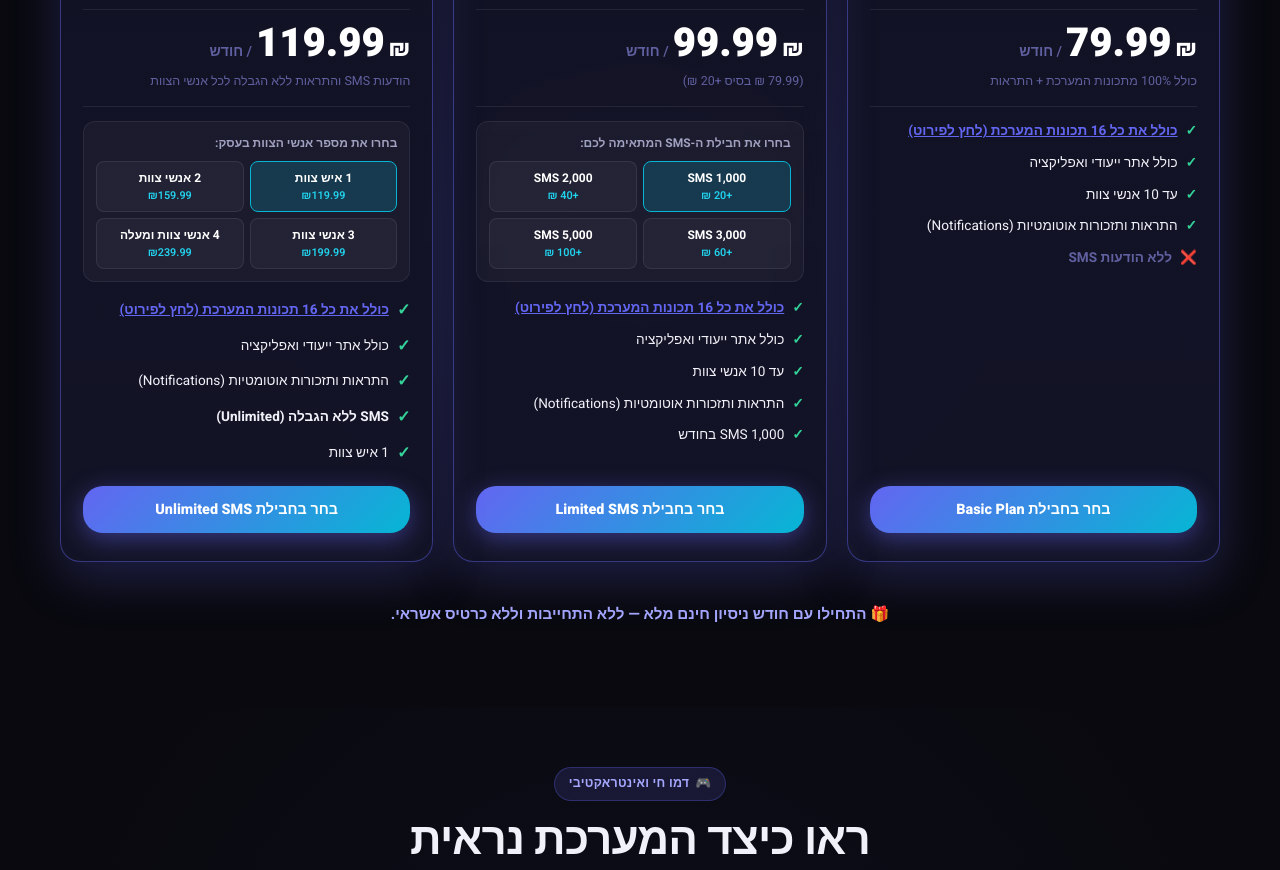
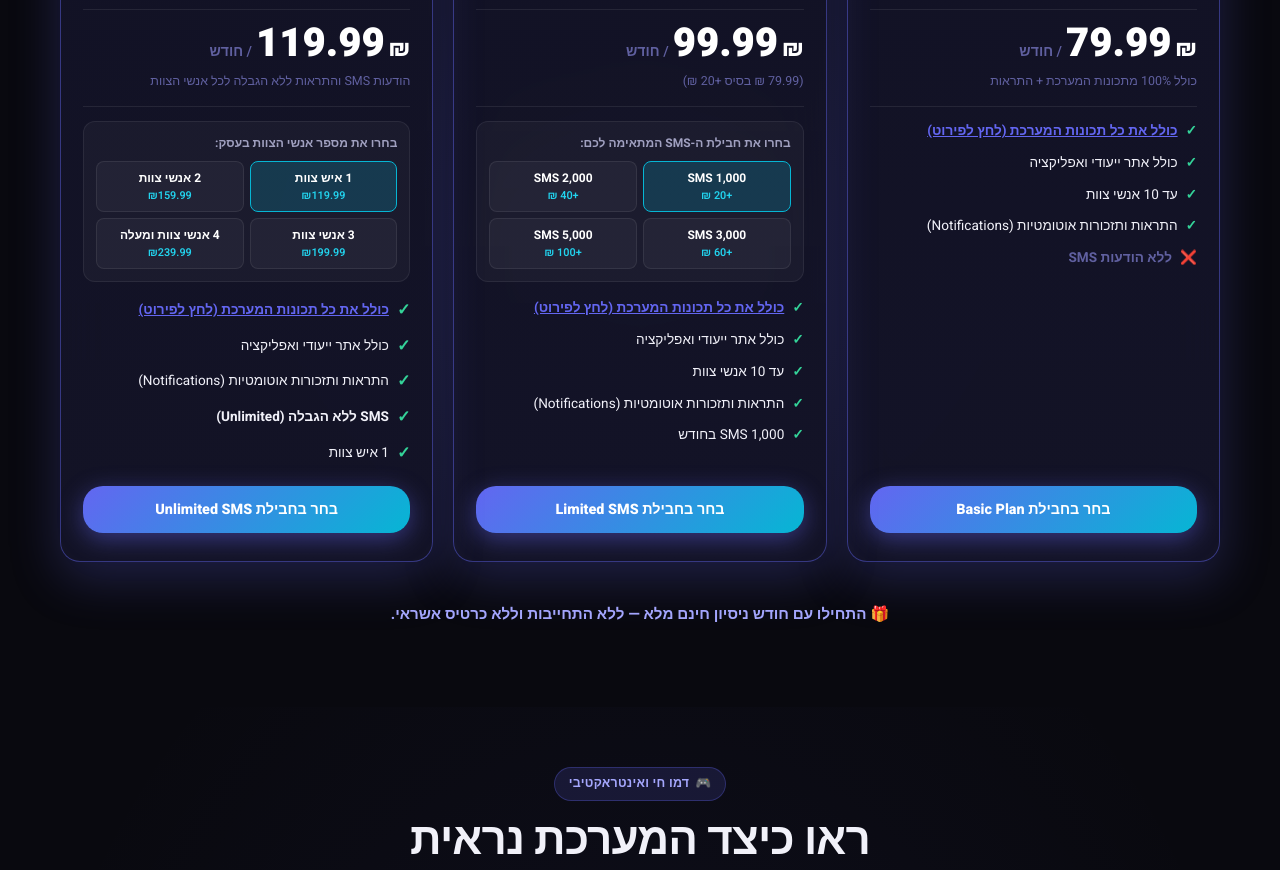
Before and after one commit to obidaNassa/procut_loading_page, a React (Vite) app: page / in a window 1280 px wide. Shown: the part 1640-2510 px from the top of the page. Built offline with nearby package versions, Linux system fonts and the light colour scheme.

Commit message:
Remove hardcoded 16 from Pricing.jsx

```diff
--- a/src/components/Pricing.jsx
+++ b/src/components/Pricing.jsx
@@ -73,7 +73,7 @@ export default function Pricing() {
               <a href="#features" className={`${styles.highlightItem} ${styles.featureLink}`}>
                 <span className={styles.checkIcon}>✓</span>
                 <span className={styles.linkText}>
-                  {lang === 'ar' ? 'تشمل جميع مميزات النظام الـ 16' : lang === 'he' ? 'כולל את כל 16 תכונות המערכת (לחץ לפירוט)' : 'Includes all 16 platform features'}
+                  {lang === 'ar' ? 'تشمل جميع مميزات النظام' : lang === 'he' ? 'כולל את כל תכונות המערכת (לחץ לפירוט)' : 'Includes all platform features'}
                 </span>
               </a>
 
@@ -155,7 +155,7 @@ export default function Pricing() {
               <a href="#features" className={`${styles.highlightItem} ${styles.featureLink}`}>
                 <span className={styles.checkIcon}>✓</span>
                 <span className={styles.linkText}>
-                  {lang === 'ar' ? 'تشمل جميع مميزات النظام الـ 16' : lang === 'he' ? 'כולל את כל 16 תכונות המערכת (לחץ לפירוט)' : 'Includes all 16 platform features'}
+                  {lang === 'ar' ? 'تشمل جميع مميزات النظام' : lang === 'he' ? 'כולל את כל תכונות המערכת (לחץ לפירוט)' : 'Includes all platform features'}
                 </span>
               </a>
 
@@ -241,7 +241,7 @@ export default function Pricing() {
               <a href="#features" className={`${styles.highlightItem} ${styles.featureLink}`}>
                 <span className={styles.checkIconAccent}>✓</span>
                 <span className={styles.linkText}>
-                  {lang === 'ar' ? 'تشمل جميع مميزات النظام الـ 16' : lang === 'he' ? 'כולל את כל 16 תכונות המערכת (לחץ לפירוט)' : 'Includes all 16 platform features'}
+                  {lang === 'ar' ? 'تشمل جميع مميزات النظام' : lang === 'he' ? 'כולל את כל תכונות המערכת (לחץ לפירוט)' : 'Includes all platform features'}
                 </span>
               </a>
               <div className={styles.highlightItem}>
```
